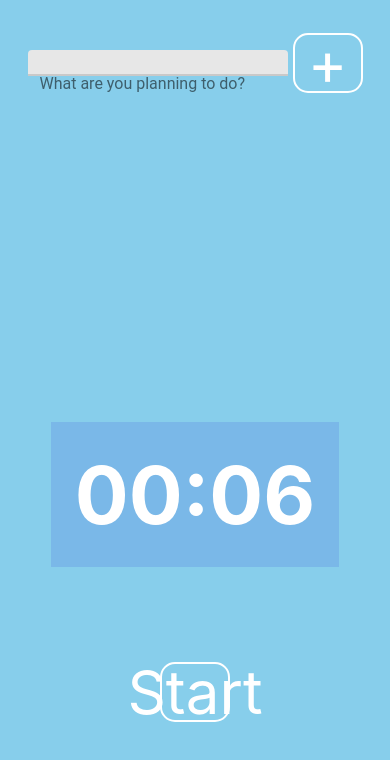
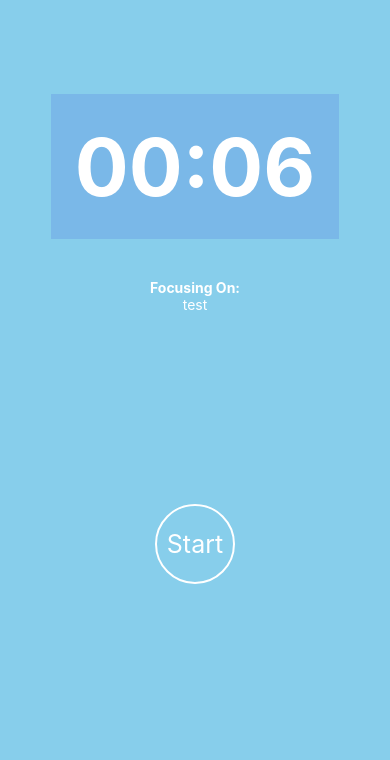
Before and after one commit to Atharv-28/FocusTime, a React Native app: screen / in a window 390 px wide. Shown: the top 760 px of the page. Built offline with nearby package versions, Linux system fonts and the light colour scheme.

Commit message:
Timer done with task name and design fix

```diff
--- a/App.js
+++ b/App.js
@@ -9,9 +9,9 @@ export default function App() {
     const [currentSubject, setCurrentSubject] = useState('test')
   return (
     <SafeAreaView style={styles.home}>
-      <Focus style={styles.focus} addSubject={setCurrentSubject} />
       {!currentSubject ?(
-        <Text style={styles.text}>No Tasks</Text>
+        <Focus style={styles.focus} addSubject={setCurrentSubject} />
+        //<Text style={styles.text}>No Tasks</Text>
       ):(
         <Timer style={styles.tasks}
           focusSubject = {currentSubject}
--- a/app.json
+++ b/app.json
@@ -1,7 +1,7 @@
 {
   "expo": {
     "name": "focustime",
-    "slug": "snack-3376e255-a4cb-409d-82ad-1195e81dc06e",
+    "slug": "snack-84aa2575-ac0c-437c-a065-38abffb998ed",
     "version": "1.0.0",
     "orientation": "portrait",
     "icon": "./assets/icon.png",
--- a/components/features/Timer.js
+++ b/components/features/Timer.js
@@ -1,19 +1,31 @@
-import React, {useState} from "react";
-import {View, StyleSheet} from "react-native";
-import {Countdown} from './Countdown';
-import {RoundedButton} from '../utils/roundedButton'
+import React, { useState } from 'react';
+import { View, StyleSheet, Text } from 'react-native';
+import { Countdown } from './Countdown';
+import { RoundedButton } from '../utils/roundedButton';
+import { spacing } from '../utils/sizes';
+import {colors} from '../utils/Colors'
 
 export const Timer = ({ focusSubject }) => {
   const [isStarted, setIsStarted] = useState(false);
-  return(
+  return (
     <View style={styles.container}>
       <View style={styles.countdown}>
-      <Countdown isPaused={!isStarted} onProgress={() => {}} onEnd={() => {}} />
+        <Countdown
+          isPaused={!isStarted}
+          onProgress={() => {}}
+          onEnd={() => {}}
+        />
+      <View style={{paddingTop: spacing.xxl}}>
+        <Text style={styles.title}> Focusing On: </Text>
+        <Text style={styles.task}>{focusSubject}</Text>
+      </View>
       </View>
       <View style={styles.buttonWrapper}>
-    {!isStarted && (<RoundedButton title="Start" onPress={() => setIsStarted(true)} />
+        {!isStarted && (
+          <RoundedButton title="Start" onPress={() => setIsStarted(true)} />
         )}
-    {isStarted && (<RoundedButton title="Pause" onPress={() => setIsStarted(false)} />
+        {isStarted && (
+          <RoundedButton title="Pause" onPress={() => setIsStarted(false)} />
         )}
       </View>
     </View>
@@ -22,17 +34,27 @@ export const Timer = ({ focusSubject }) => {
 
 const styles = StyleSheet.create({
   container: {
-    flex : 1,
+    flex: 1,
   },
   countdown: {
     flex: 0.5,
     alignItems: 'center',
+    justifyContent: 'center',
   },
   buttonWrapper: {
     flex: 0.3,
     flexDirection: 'row',
     padding: 15,
     justifyContent: 'center',
-    alignItems: 'center'
-  }
-})
+    alignItems: 'center',
+  },
+  title:{
+    color: colors.white,
+    fontWeight: 'bold',
+    textAlign: 'center',
+  },
+  task:{
+    color: colors.white,
+    textAlign: 'center'
+  },
+});
--- a/components/features/focus.js
+++ b/components/features/focus.js
@@ -23,7 +23,10 @@ const styles = StyleSheet.create({
     flex : 1,
   },
   inputField: {
+    flex: 1,
     width : 260,
+    height : 70,
+    backgroundColor : colors.white,
   },
   buttView: {
     alignItems: 'center',
@@ -38,6 +41,8 @@ const styles = StyleSheet.create({
   },
   button: {
     justifyContent: 'center',
+    height: 50,
+    width: 70,
   },
   text: {
     color : colors.white,
--- a/components/utils/roundedButton.js
+++ b/components/utils/roundedButton.js
@@ -5,7 +5,7 @@ import { colors } from './Colors';
 export const RoundedButton = ({
   style = {},
   textStyle = {},
-  size = 70,
+  size = 50,
   ...props
 }) => {
   return (
@@ -19,9 +19,9 @@ export const RoundedButton = ({
 
 const styles = (size) => ({
   radius: {
-    borderRadius: 15,
-    width: 70,
-    height: 60,
+    borderRadius: 100,
+    width: 80,
+    height: 80,
     alignItems: 'center',
     justifyContent: 'center',
     borderColor: colors.white,
@@ -29,5 +29,5 @@ const styles = (size) => ({
   },
   text: {
     color: colors.white,
-    fontSize: 60 },
+    fontSize: 25 },
 });
```
Lines whose indentation alone changed are shown as unchanged.
